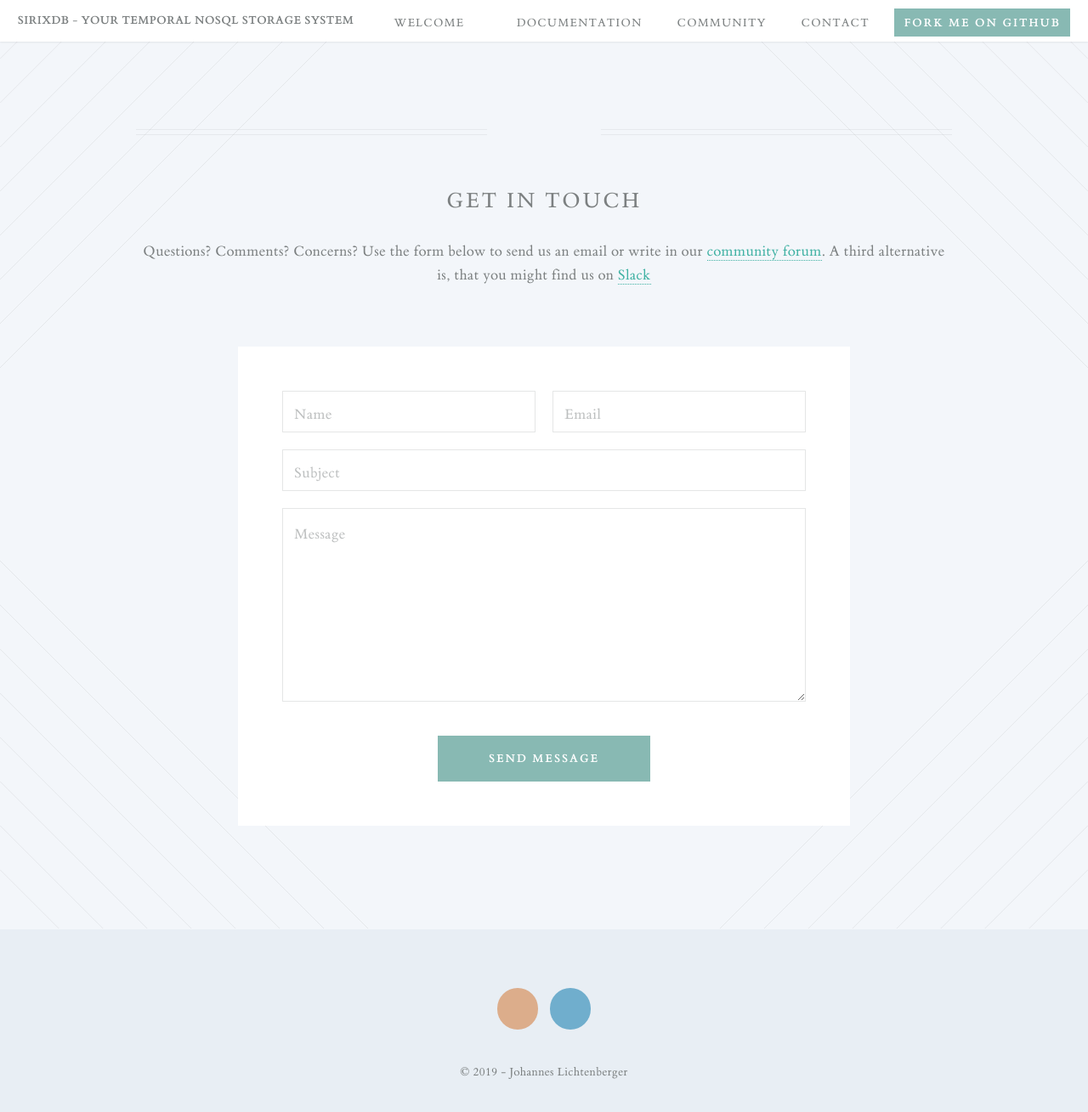
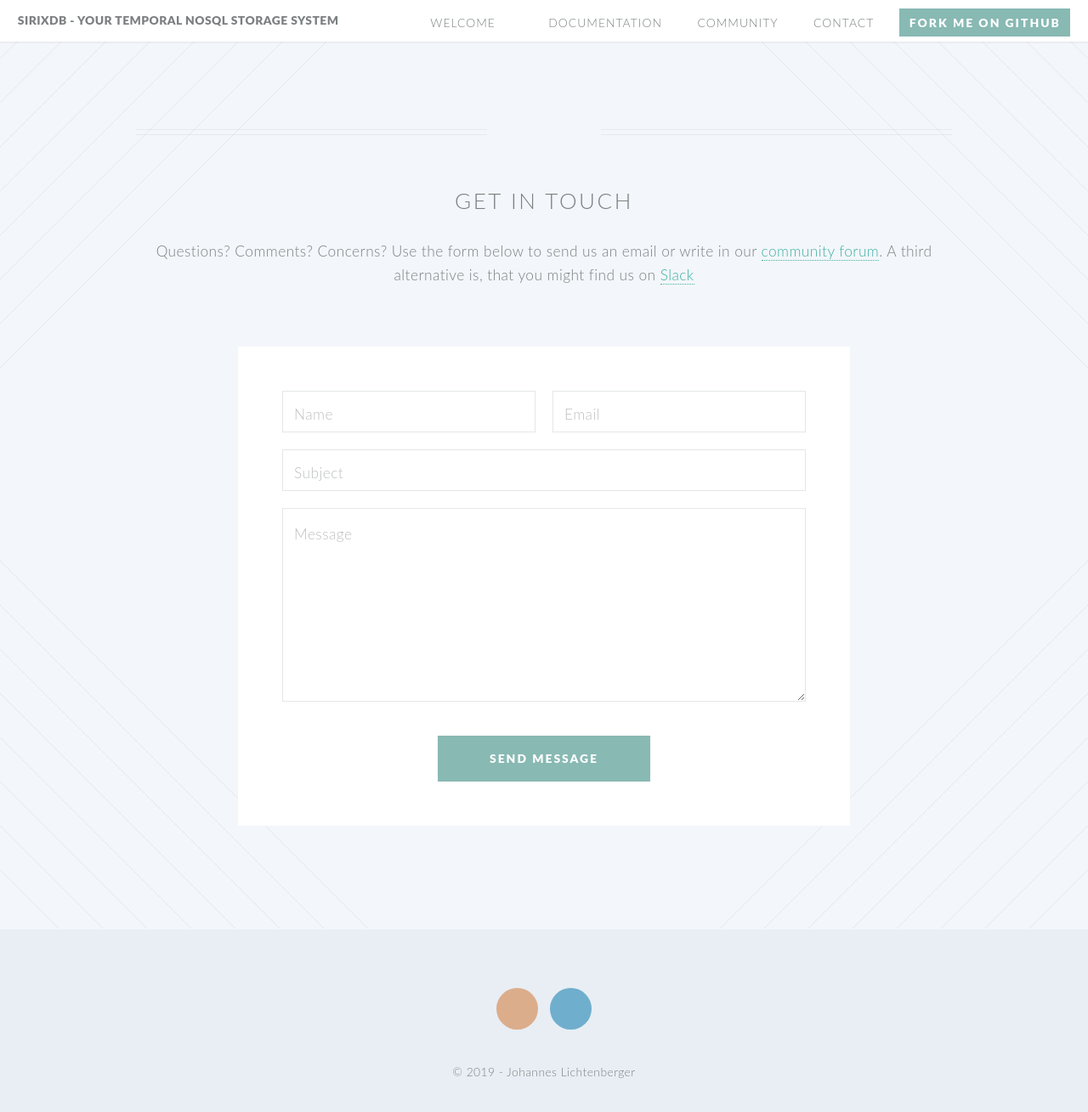
Before and after one commit to sirixdb/sirixdb.github.io, a Jekyll site: the page built from contact.html, in a window 1280 px wide and 1339 px high. Shown: the top 1309 px of the window at 85% size. Built offline with Jekyll 4.4.1, drawn with Linux system fonts in a browser that asks for light colours.

Commit message:
Update style.css

```diff
--- a/css/style.css
+++ b/css/style.css
@@ -39,7 +39,7 @@
 
 /* Basic */
 	body {
-		font-family: et-bembo, Palatino, "Palatino Linotype", "Palatino LT STD", "Book Antiqua", Georgia, serif;
+		font-family: 'Lato', sans-serif;
 	}
 
 	body, #skel-layers-wrapper {
@@ -61,7 +61,7 @@
 
 	body, input, select, textarea {
 		color: #7c8081;
-		font-family: et-bembo, Palatino, "Palatino Linotype", "Palatino LT STD", "Book Antiqua", Georgia, serif;
+		font-family: 'Lato', sans-serif;
 		font-size: 15pt;
 		font-weight: 300;
 		letter-spacing: 0.025em;
@@ -1137,6 +1137,7 @@
 		}
 
 section.markdown {
+  font-family: et-bembo, Palatino, "Palatino Linotype", "Palatino LT STD", "Book Antiqua", Georgia, serif;
   font-size: 0.9em;
 }
 
```
